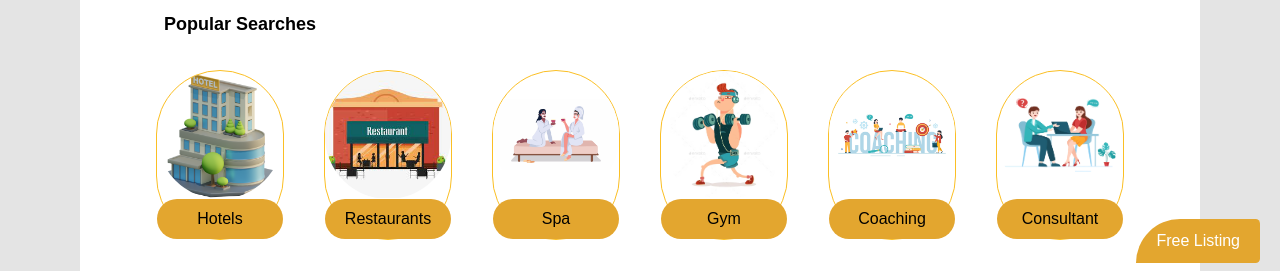
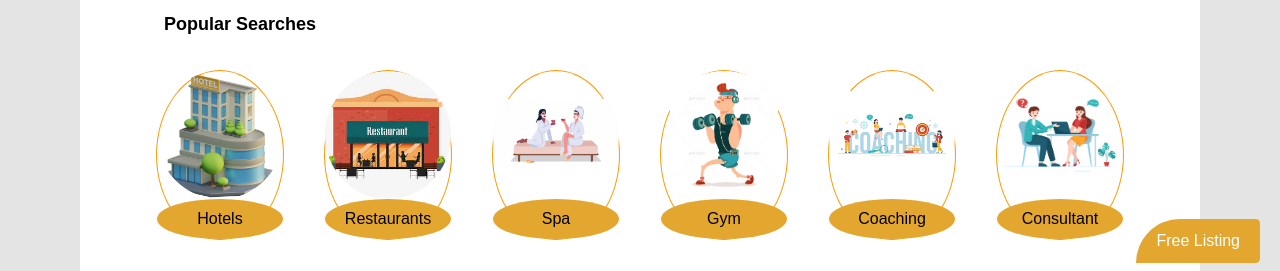
Before and after one commit to Terminator1601/AskYourDost, a Next.js app: page / in a window 1280 px wide. Shown: the part 181-452 px from the top of the page. Built offline with nearby package versions, Linux system fonts and the light colour scheme; no server answers; the database is empty.

Commit message:
removed transition from popular searches

```diff
--- a/components/Cards/PopularSearchCard.tsx
+++ b/components/Cards/PopularSearchCard.tsx
@@ -1,5 +1,6 @@
 import React from 'react'
 import "../../app/globals.css"
+import "./localCSS.css"
 
 interface PopularSearchCardProps {
     title: string;
@@ -11,7 +12,7 @@ interface PopularSearchCardProps {
   const PopularSearchCard: React.FC<PopularSearchCardProps> = ({ title, imageUrl }) => {
     return (
       <>
-        <div className="text-center border border-amber-400	rounded-full transition hover:scale-125 hover:delay-150">
+        <div className="text-center border border-amber-400	rounded-full ">
           <img
             src={imageUrl}
             alt={title}
--- /dev/null
+++ b/components/Cards/localCSS.css
@@ -0,0 +1,37 @@
+/* globals.css */
+
+/* Default styles for all screens */
+.text-center {
+    text-align: center;
+  }
+
+  .border-amber-400 {
+    border: 1px solid #ff9800; /* Adjust the color as needed */
+  }
+
+  .rounded-full {
+    border-radius: 50%;
+  }
+
+  .transition {
+    transition: all 0.3s ease; /* Adjust the duration and easing as needed */
+  }
+
+  .hover\:scale-125 {
+    transform: scale(1); /* Default scale transformation */
+  }
+
+  .hover\:delay-150 {
+    transition-delay: 150ms; /* Default delay */
+  }
+
+  /* Media query for screens smaller than a certain width (e.g., 600px) */
+  @media screen and (max-width: 600px) {
+    .hover\:scale-125 {
+      transform: none; /* Remove the scale transformation */
+    }
+
+    .hover\:delay-150 {
+      transition-delay: 0s; /* Remove the delay */
+    }
+  }
```
